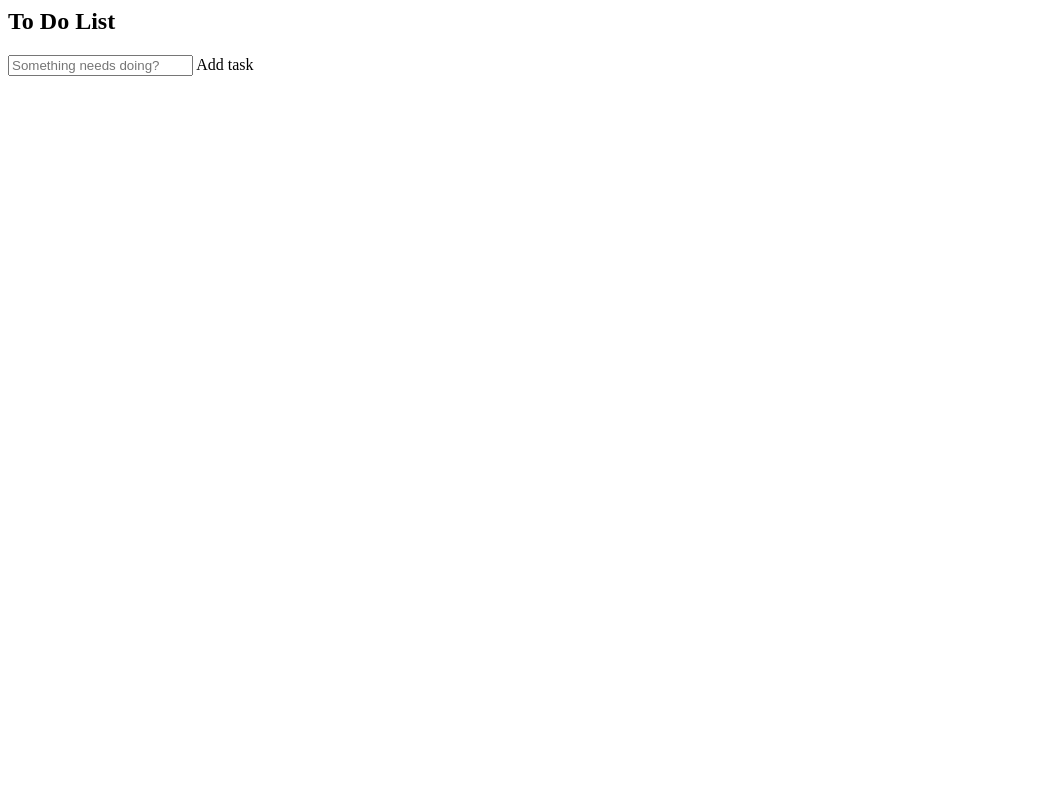
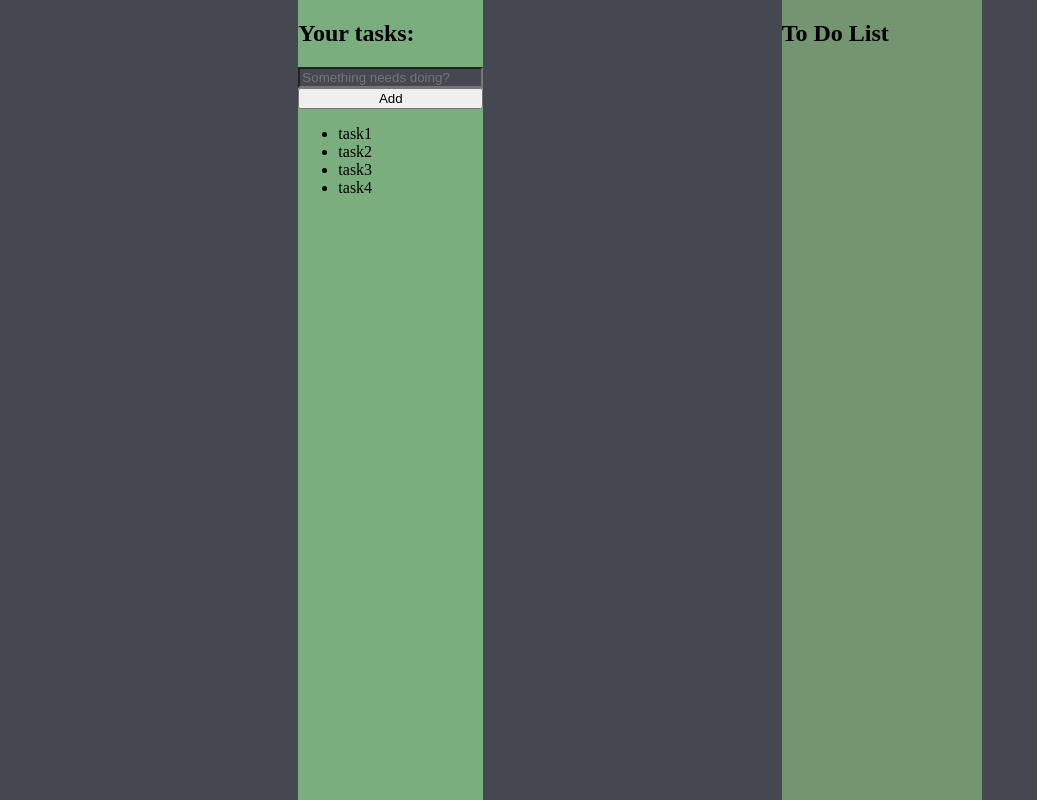
Before and after one commit to markocukeric/To-Do-List, a plain HTML site: page index.html in a window 1280 px wide. Shown: the whole page, without its empty margins (0-1037 px from the left). Drawn offline with Linux system fonts and the light colour scheme.

Commit message:
basic structure and css

```diff
--- a/index.html
+++ b/index.html
@@ -1,20 +1,36 @@
+<!DOCTYPE html>
+<html lang="en">
+
 <head>
-
-
+    <title>To Do List</title>
+    <link rel="icon" href="favicon.png">
+    <link rel="stylesheet" href="style.css"/>
 </head>
 
 <body>
-    <div>
-        <h2>To Do List</h2>
+    <div class="tasks">
+        <h2>Your tasks:</h2>
         <input type="text" id="task" placeholder="Something needs doing?">
-        <span onclick="newTask" class="addTaskBtn">Add task</span>
+        <button class="btn">Add</button>
+
+        <ul>
+            <li>task1</li>
+            <li>task2</li>
+            <li>task3</li>
+            <li>task4</li>
+
+        </ul>
     </div>
 
-    <ul>
+    <div class="sidebar">
+        <h2>To Do List</h2>
+        <a class="active" href=""></a>
 
 
 
-    </ul>
+    </div>
+
+
 
 
 
--- /dev/null
+++ b/style.css
@@ -0,0 +1,37 @@
+:root {
+    --gradient: #454851;
+}
+body {
+    background-color: var(--gradient);
+    margin: 0em;
+    height: 100vh;
+    display: flex;
+    flex direction: grid-row: width: ;
+    justify-content: space-evenly;
+
+}
+
+input{
+    background-color: #454851;
+}
+
+.sidebar{
+
+        margin: 0;
+        padding: 0;
+        width: 200px;
+        background-color: #73956F;
+        position: left;
+        height: 100%;
+        overflow: auto;
+
+
+}
+
+.tasks{
+    background-color: #7BAE7F;
+    display: flex;
+    flex-direction: column;
+
+
+}
```
Also changed, not shown: app.js (added), favicon.png (added).
